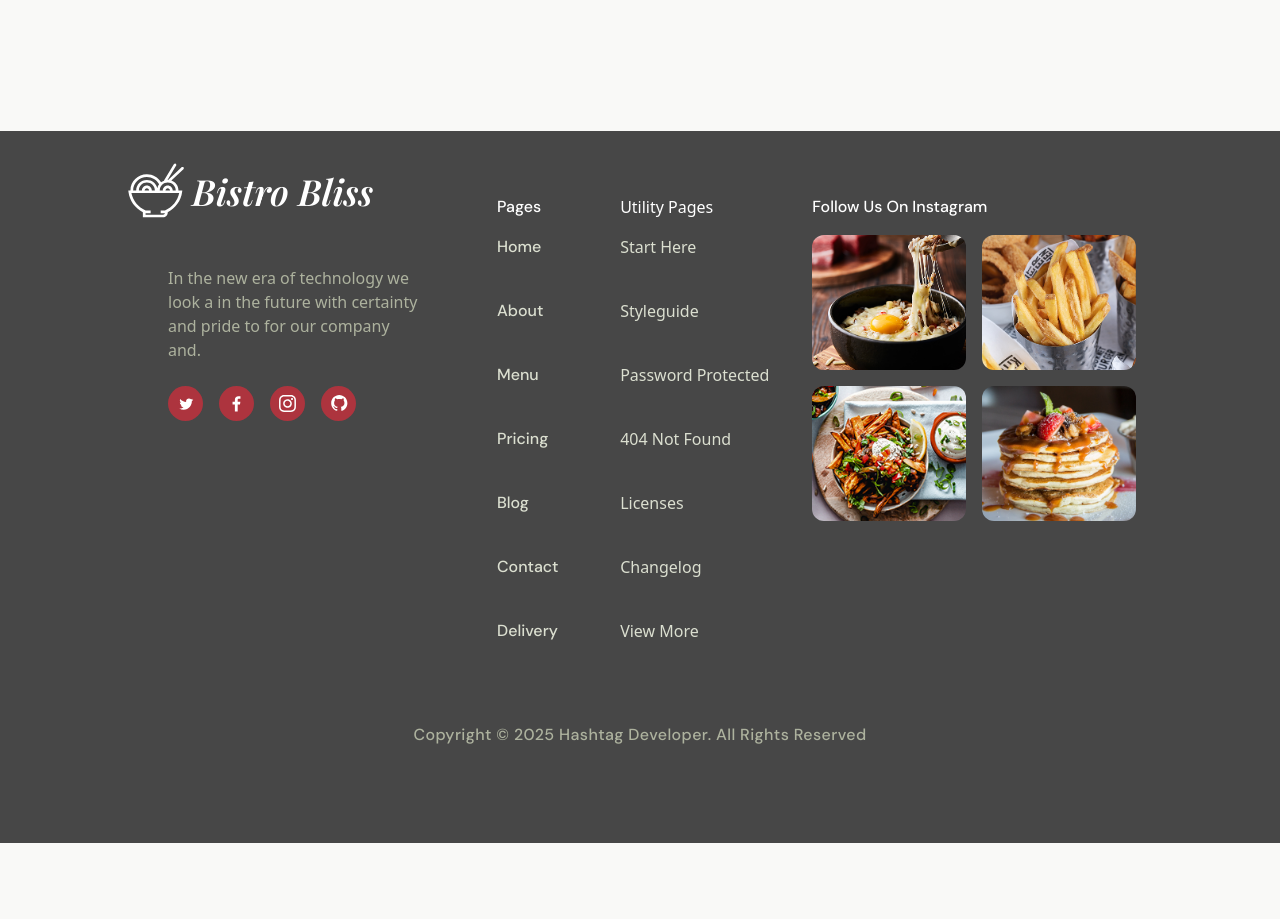
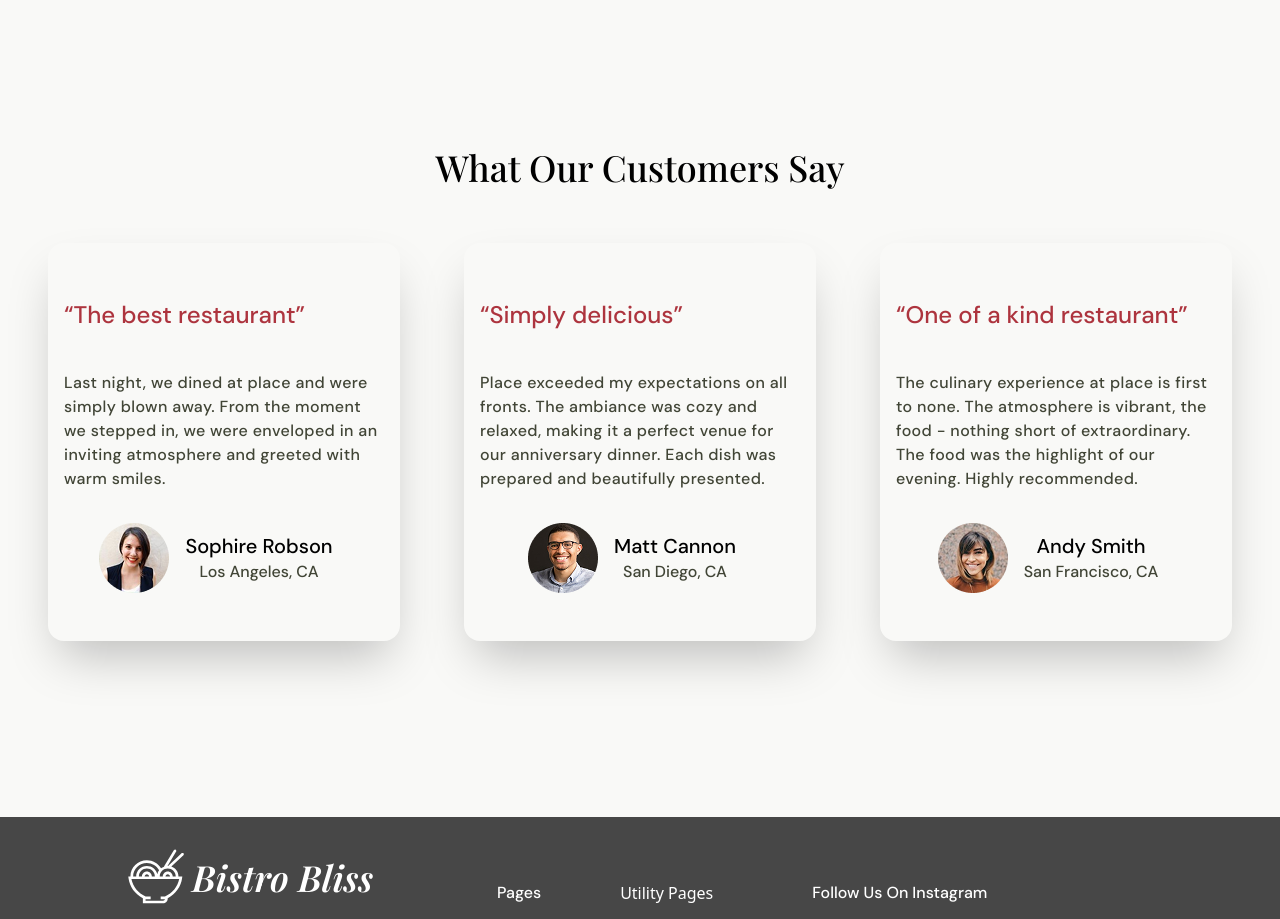
Before and after one commit to Samad0777/food-site, a React (Vite) app: page /about in a window 1280 px wide. Shown: the part 2240-3159 px from the top of the page. Before the commit the page ends 3083 px from the top, so only its background shows below. Built offline with nearby package versions, Linux system fonts and the light colour scheme.

Commit message:
feat: testimonial section added into about page

```diff
--- a/src/pages/About.jsx
+++ b/src/pages/About.jsx
@@ -6,8 +6,43 @@ import Timer from "../assets/images/timer 1.png";
 import checklist from "../assets/images/checklist.png";
 import menulist from "../assets/images/menulist.png";
 import Salad from "../assets/images/salad.png";
+import T1 from "../assets/images/T-1.png";
+import T2 from "../assets/images/T-2.png";
+import T3 from "../assets/images/T-3.png";
 
 const About = () => {
+  const testimonialData = [
+    {
+      id: 1,
+      img: T1,
+      desc: `Last night, we dined at place and were simply blown away. From the moment we stepped in,
+           we were enveloped in an inviting atmosphere and greeted with warm smiles.`,
+      title: "“The best restaurant”",
+      name: "Sophire Robson",
+      address: "Los Angeles, CA",
+    },
+
+    {
+      id: 2,
+      img: T2,
+      desc: `Place exceeded my expectations on all fronts. The ambiance was cozy and relaxed, making it a perfect venue for
+           our anniversary dinner. Each dish was prepared and beautifully presented.`,
+      title: "“Simply delicious”",
+      name: "Matt Cannon",
+      address: "San Diego, CA",
+    },
+
+    {
+      id: 3,
+      img: T3,
+      desc: `The culinary experience at place is first to none. The atmosphere is vibrant,
+           the food - nothing short of extraordinary. The food was the highlight of our evening. Highly recommended.`,
+      title: "“One of a kind restaurant”",
+      name: "Andy Smith",
+      address: "San Francisco, CA",
+    },
+  ];
+
   const WhatweOfferData = [
     {
       id: 1,
@@ -226,27 +261,24 @@ const About = () => {
 
       {/* sample video section ended */}
 
-
       {/* Info valuable for guest section started  */}
 
       <section className="h-auto flex justify-center items-center mt-24">
         <div className="flex flex-col lg:flex-row justify-center h-[90%] w-[90%]">
           <div className="left w-full h-full px-4 py-4">
             <div>
-
               <h3 className="text-balance font-playfair text-3xl md:text-4xl text-secondary py-6">
                 A little information for our valuable guest
               </h3>
               <p className="text-[#414536]">
-              At place, we believe that dining is not just about food, but also
-              about the overall experience. Our staff, renowned for their warmth
-              and dedication, strives to make every visit an unforgettable
-              event.
+                At place, we believe that dining is not just about food, but
+                also about the overall experience. Our staff, renowned for their
+                warmth and dedication, strives to make every visit an
+                unforgettable event.
               </p>
             </div>
 
             <div className=" mt-10 font-dmsans text-[#414536]  grid grid-cols-2 grid-rows-2">
-
               <div className=" text-center  py-10">
                 <p className="text-secondary font-playfair text-3xl md:text-4xl py-2">
                   3
@@ -257,30 +289,22 @@ const About = () => {
                 <p className="text-secondary font-playfair text-3xl md:text-4xl py-2">
                   1995
                 </p>
-              <p>
-                Founded
-              </p>
+                <p>Founded</p>
               </div>
 
               <div className=" text-center py-10">
                 <p className="text-secondary font-playfair text-3xl md:text-4xl py-2">
                   65+
                 </p>
-              <p>
-                Staff Members
-              </p>
+                <p>Staff Members</p>
               </div>
 
               <div className=" text-center py-10">
-
                 <p className="text-secondary font-playfair text-3xl md:text-4xl py-2">
                   100%
                 </p>
-              <p>
-                Satisfied Customers
-              </p>
+                <p>Satisfied Customers</p>
               </div>
-
             </div>
           </div>
 
@@ -298,6 +322,60 @@ const About = () => {
 
       {/* Info valuable for guest section ended  */}
 
+      {/* testimonial section started here  */}
+
+      <section className="h-auto flex justify-center mt-40 items-center">
+        <div className="container h-[90%] w-[95%]">
+          <div>
+            <h3 className="font-playfair text-2xl text-center py-4 md:text-4xl">
+              What Our Customers Say
+            </h3>
+          </div>
+
+          <div className="mt-6 grid grid-cols-1 grid-rows-3 gap-8
+          md:grid-cols-2 md:grid-rows-2 lg:grid-cols-3 lg:grid-rows-1">
+
+            {testimonialData.map((items, index) => {
+              return (
+                <div
+                  key={items.id}
+                  className="m-4 cursor-pointer hover:scale-95 transition-all ease-in-out duration-300"
+                >
+                  <div
+                    className="shadow-2xl flex flex-col items-center justify-center
+                              px-2 py-12 text-center w-[100%] h-[100%]  rounded-2xl"
+                  >
+                    <div className="px-2 py-2 text-left w-full">
+                      <h3 className="font-dmsans text-red-primary text-2xl">
+                        {items.title}
+                      </h3>
+                    </div>
+
+                    <div className="px-2 py-4">
+                      <p className="text-[#414536] font-dmsans tracking-wide py-4 text-left">
+                        {items.desc}
+                      </p>
+                    </div>
+
+                    <div className="flex items-center ">
+                      <img src={items.img} alt="customerImg" />
+                      <div className="flex flex-col px-4">
+                        <h4 className="text-xl font-dmsans">{items.name}</h4>
+
+                        <p className="font-dmsans text-[#414536]">
+                          {items.address}
+                        </p>
+                      </div>
+                    </div>
+                  </div>
+                </div>
+              );
+            })}
+          </div>
+        </div>
+      </section>
+
+      {/* testimonial section ended here  */}
     </>
   );
 };
```
Also changed, not shown: 1 other file (tests, documents, lock files or other folders). Lines whose indentation alone changed are shown as unchanged.
